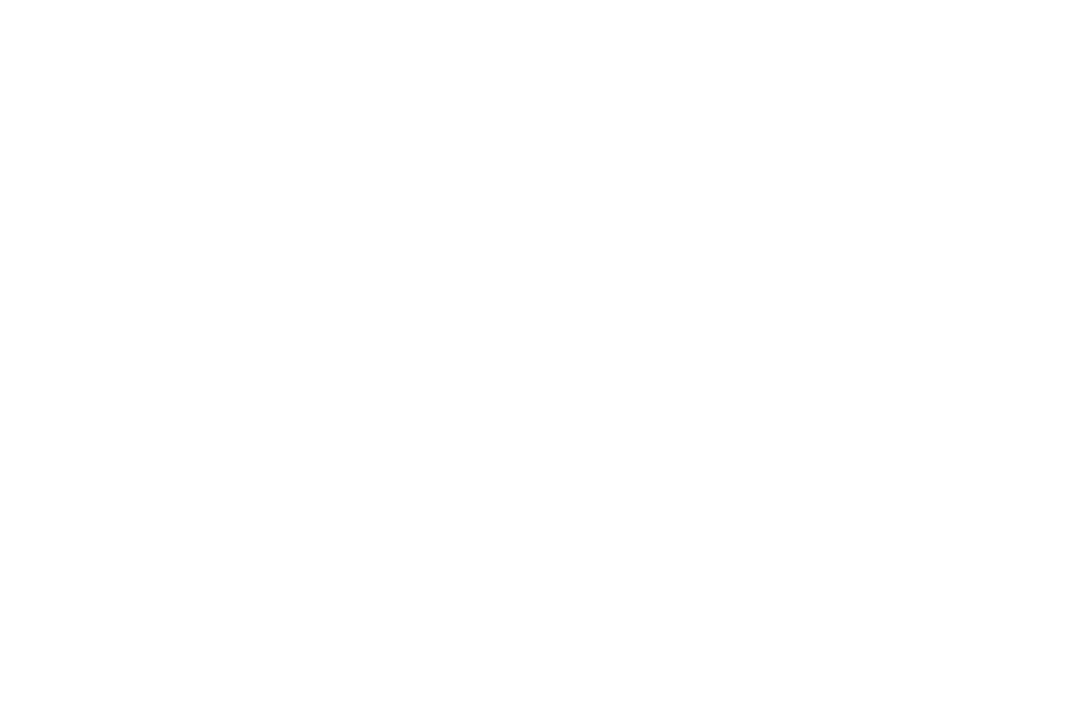
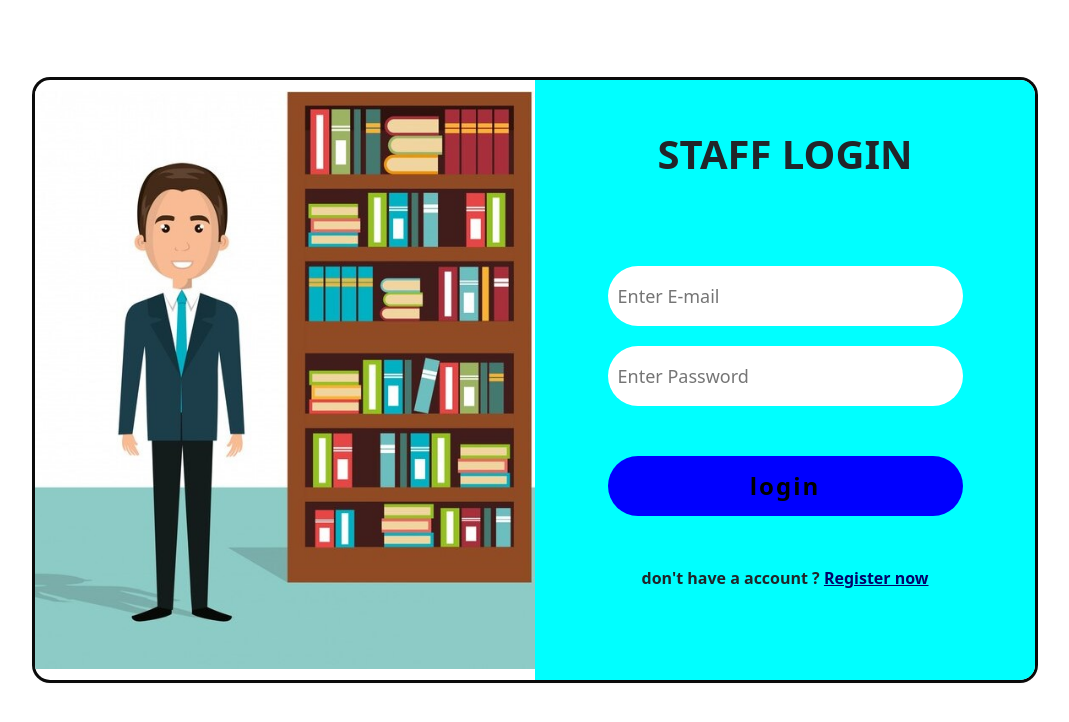
Before and after one commit to Leejith/LibraryManagement-Frontend, a React (Create React App) app: page /Adminlogin in a window 1280 px wide. Before the commit this address had no page. Shown: the top 722 px of the page, without its empty margins (157-1226 px from the left). Built offline with nearby package versions, Linux system fonts and the light colour scheme.

Commit message:
adminlogin completed

```diff
--- a/src/App.js
+++ b/src/App.js
@@ -7,6 +7,7 @@
 import StaffLogin from './Components/Staff/StaffLogin';
 import StaffRegister from './Components/Staff/StaffRegister';
 import Navbar from './Components/common/Navbar';
+import AdminLogin from './Components/Admin/AdminLogin';
 
 
 function App() {
@@ -17,6 +18,7 @@
         <Route path='/nav'element={<Navbar/>}/>
         <Route path='/StaffLogin'element={<StaffLogin/>}/>
         <Route path='/StaffRegister'element={<StaffRegister/>}/>
+        <Route path='/Adminlogin'element={<AdminLogin/>}/>
       </Routes>
     </BrowserRouter>
   )
--- a/src/Assets/Styles/AdminLogin.css
+++ b/src/Assets/Styles/AdminLogin.css
@@ -0,0 +1,80 @@
+.container{
+    display: flex;
+    flex-wrap: wrap;
+    flex-direction:row;
+    box-shadow: rgba(0, 0, 0, 0.16) 0px 1px 4px, rgb(12, 12, 12) 0px 0px 0px 3px;
+    width: 1000px;
+    height: 600px;
+    position:absolute;
+    left: 15%;
+    top: 10%;
+    border-radius: 15px;
+    align-items: center;
+    padding: 0;
+    overflow: hidden;
+}
+.col1  img {
+    width:100%;
+    height:100%;
+
+}
+.col2{
+    background-color: aqua;
+    position: relative;
+    text-align: center;
+    height: 100%;
+    width: 100%;
+    font-weight: bolder;
+}
+.col2 h1{
+    position: relative;
+    text-align: center;
+    top: 50px;
+    font-weight: bolder;
+}
+.ad-email{
+    position: relative;
+    top: 130px;
+    height: 60px;
+    width: 355px;
+    padding: 10px;
+    border-radius: 30px;
+    font-size: large;
+    font-weight: 500;
+    outline: none;
+    border: none;
+}
+.ad-password{
+    position: relative;
+    top: 150px;
+    height: 60px;
+    width: 355px;
+    padding: 10px;
+    border-radius: 30px;
+    font-size: large;
+    font-weight: 500;
+    outline: none;
+    border: none;
+}
+.ad-button{
+    background-color: blue;
+    position: relative;
+    top: 200px;
+    height: 60px;
+    width: 355px;
+    padding: 10px;
+    border-radius: 30px;
+    font-size: x-large;
+    font-weight: 800;
+    letter-spacing: 2px;
+    outline: none;
+    border: none;
+
+}
+.col2 p{
+    position: relative;
+    top: 250px;
+}
+.col2 p a{
+    color: rgb(3, 3, 105);
+}
--- a/src/Assets/Styles/StaffLogin.css
+++ b/src/Assets/Styles/StaffLogin.css
@@ -80,7 +80,7 @@
 .staff p a{
     color: rgb(3, 3, 105);
 }
-.image{
+.image1{
     background-image: url(../Images/loginslide.jpeg);
     background-repeat: no-repeat;
     width:100%;
--- a/src/Components/Admin/AdminLogin.js
+++ b/src/Components/Admin/AdminLogin.js
@@ -1,8 +1,25 @@
-import React from 'react'
+import React from 'react';
+import '../../Assets/Styles/AdminLogin.css';
+import img from "../../Assets/Images/imageslide2.jpg"
 
 function AdminLogin() {
   return (
-    <div>AdminLogin</div>
+      <div class="container">
+        <div class="col col1">
+          <img src={img}alt="" class="img" />
+        </div>
+        <div class="col col2">
+          <h1 >STAFF LOGIN</h1>
+          <input type='email' placeholder='Enter E-mail' class='ad-email'/>
+          <input type='password' placeholder='Enter Password' class='ad-password'/>
+          <button type='button' class="ad-button">login</button>
+          <p>don't have a account ? <a href="#">Register now</a></p>
+        </div>
+
+
+      </div>
+
+
   )
 }
 
--- a/src/Components/Staff/StaffLogin.js
+++ b/src/Components/Staff/StaffLogin.js
@@ -12,7 +12,7 @@
         <p>don't have a account ? <a href="#">Register now</a></p>
 
       </div>
-      <div class='image'>
+      <div class='image1'>
         <img src="" alt="" class="img" />
       </div>
     </div>
```
